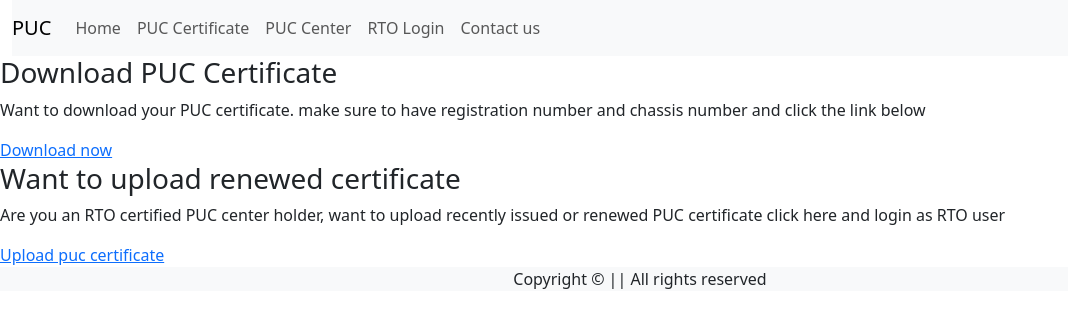
After one commit to KiranGaneshKorada/pollution_under_control, a Django app: page / in a window 1280 px wide. The commit adds this page. Shown: the top 328 px of the page, without its empty margins (0-1068 px from the left). Run offline with Django 4.2, Linux system fonts and the light colour scheme; some libraries are stand-ins or nearby versions.

Commit message:
added home page to urls and viws

```diff
--- a/pollution_under_control/urls.py
+++ b/pollution_under_control/urls.py
@@ -19,5 +19,5 @@ from django.urls import path,include
 
 urlpatterns = [
     path('admin/', admin.site.urls),
-    path('puc/', include('pucApp.urls')),
+    path('', include('pucApp.urls')),
 ]
--- a/pucApp/urls.py
+++ b/pucApp/urls.py
@@ -18,6 +18,7 @@ from django.urls import path
 from . import views
 
 urlpatterns = [
-    path('', views.uploadPUC, name='uploadpuc'),
-    path('download/', views.downloadPUC.as_view(),name='downloadPUC')
+    path('upload', views.uploadPUC, name='uploadpuc'),
+    path('download/', views.downloadPUC.as_view(),name='downloadPUC'),
+    path('', views.home, name='home')
 ]
--- a/pucApp/views.py
+++ b/pucApp/views.py
@@ -5,6 +5,9 @@ from .forms import PUCCertificateForm,DownloadPUCForm
 from .models import PUCCertificate
 
 # Create your views here.
+
+def home(request):
+    return render(request,'pucApp/home.html')
 
 def uploadPUC(request):
     form=PUCCertificateForm()
--- a/templates/pucApp/base.html
+++ b/templates/pucApp/base.html
@@ -12,7 +12,7 @@
 
     <div class="container-fluid">
       <nav class="navbar navbar-expand-lg bg-body-tertiary">
-        <a class="navbar-brand active" href="home.html">PUC</a>
+        <a class="navbar-brand active" href="{% url 'home' %}">PUC</a>
         <button
           class="navbar-toggler"
           type="button"
@@ -27,7 +27,7 @@
         <div class="collapse navbar-collapse" id="navbarSupportedContent">
           <ul class="navbar-nav me-auto mb-2 mb-lg-0">
             <li class="nav-item">
-              <a class="nav-link" aria-current="page" href="">Home</a>
+              <a class="nav-link" aria-current="page" href="{% url 'home' %}">Home</a>
             </li>
             <li class="nav-item">
               <a class="nav-link" href=""> PUC Certificate</a>
@@ -42,9 +42,6 @@
               <a class="nav-link" aria-current="page" href="">Contact us</a>
             </li>
           </ul>
-          <form class="d-flex p-1">
-            <a class="btn btn-primary" href="#" role="button">User Login</a>
-          </form>
         </div>
       </nav>
     </div>
--- /dev/null
+++ b/templates/pucApp/home.html
@@ -0,0 +1,41 @@
+{% extends 'pucApp/base.html' %}
+
+
+{% block body %}
+<div class="" >
+  <div class="">
+    <h3 >
+      Download PUC Certificate
+    </h3>
+  </div>
+  <p
+  >
+    Want to download your PUC certificate. make sure to have registration
+    number and chassis number and click the link below
+  </p>
+  <div class="" >
+    <div class="">
+      <a href="#"
+        >Download now </a>
+    </div>
+  </div>
+</div>
+
+<div class="">
+  <h3 >
+    Want to upload renewed certificate
+  </h3>
+  <p
+  >
+    Are you an RTO certified PUC center holder, want to upload recently
+    issued or renewed PUC certificate click here and login as RTO user
+  </p>
+  <div class="" >
+    <div class="">
+      <a href="#"
+        >Upload puc certificate
+        </a>
+    </div>
+  </div>
+</div>
+{% endblock body %}
```
Also changed, not shown: pucTemplate/home.html (+84 -88 lines).
